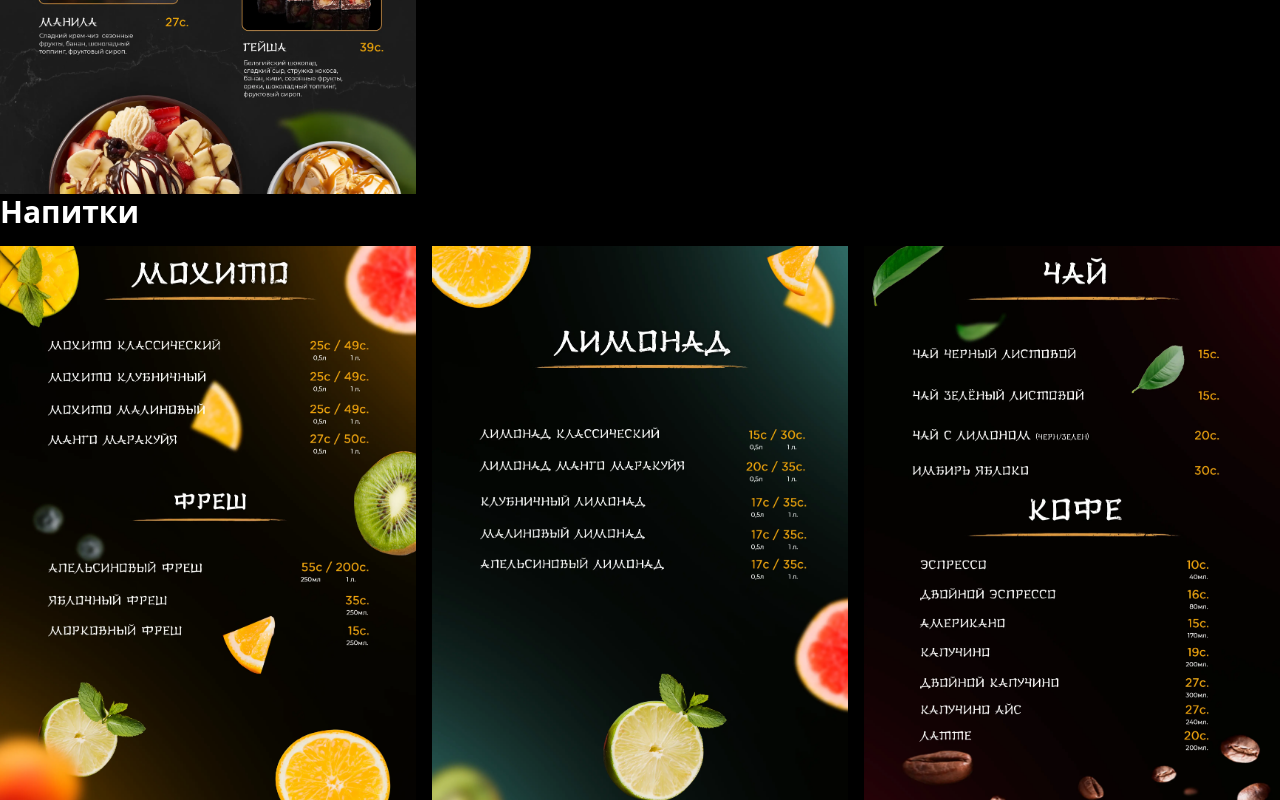
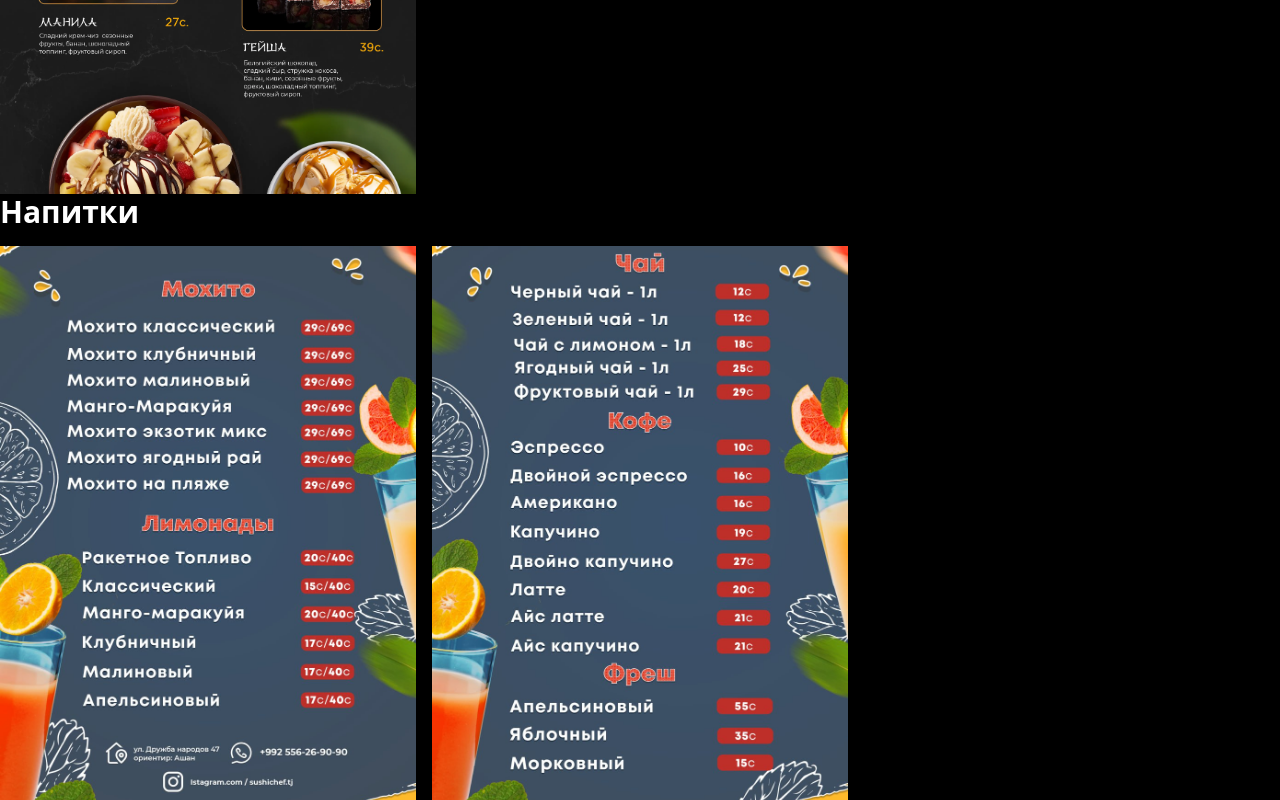
Before and after one commit to Jurakhon1/sushi2.0, a Next.js app: page / in a window 1280 px wide. Shown: the part 7895-8695 px from the top of the page. Built offline with nearby package versions, Linux system fonts and the light colour scheme.

Commit message:
changed drink photos

```diff
--- a/src/app/page.tsx
+++ b/src/app/page.tsx
@@ -31,9 +31,11 @@ const images = [
   { src: "/jareni.webp", alt: "Jareni", id: "7" },
   { src: "/sup3.webp", alt: "Soup", id: "8" },
   { src: "/salad.webp", alt: "Salad", id: "5" },
-  { src: "/drink.webp", alt: "Drink", id: "1" },
-  { src: "/drink1.webp", alt: "Drink 1", id: "1" },
-  { src: "/drink2.webp", alt: "Drink 2", id: "1" },
+  // { src: "/drink.webp", alt: "Drink", id: "1" },
+  { src: "/drink3.jpg", alt: "Drink 1", id: "1" },
+  { src: "/drink4.jpg", alt: "Drink 2", id: "1" },
+
+
 ];
 
 const categories = [
```
Also changed, not shown: public/drink3.jpg (added), public/drink4.jpg (added).
